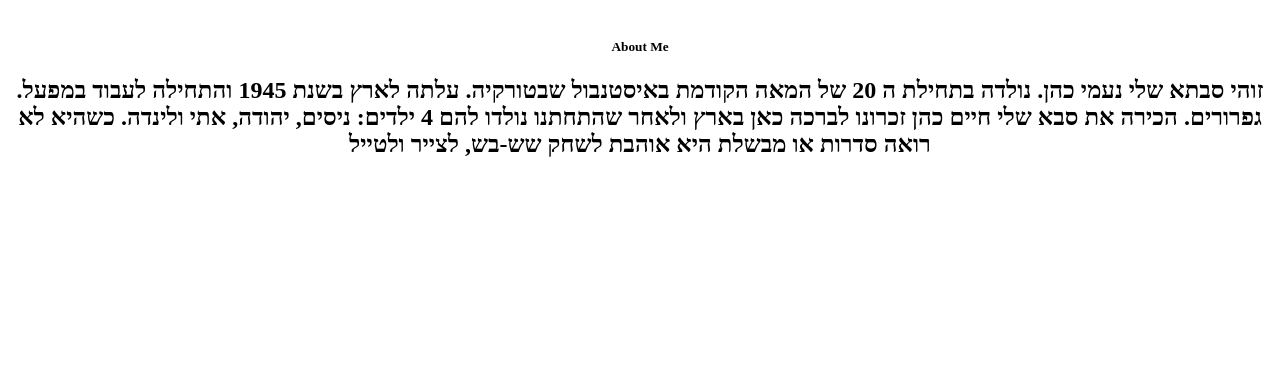
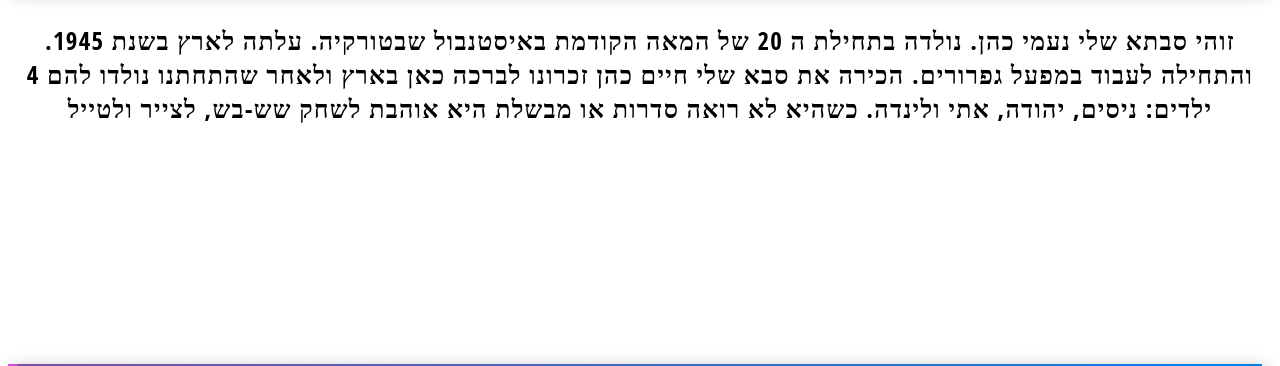
Before and after one commit to Web-Development-Environments-2022/205597040, a plain HTML site: page index.html in a window 1280 px wide. Shown: the part 313-679 px from the top of the page. Drawn offline with Linux system fonts and the light colour scheme.

Commit message:
Update index.html

```diff
--- a/index.html
+++ b/index.html
@@ -4,7 +4,7 @@
     <meta charset="UTF-8">
     <meta http-equiv="X-UA-Compatible" content="IE=edge">
     <meta name="viewport" content="width=device-width, initial-scale=1.0">
-    <link rel="stylesheet" href="Untitled-1.css">
+    <link rel="stylesheet" href="style.css">
     <title>Nir cohen</title>
 </head>
 <body>
```
